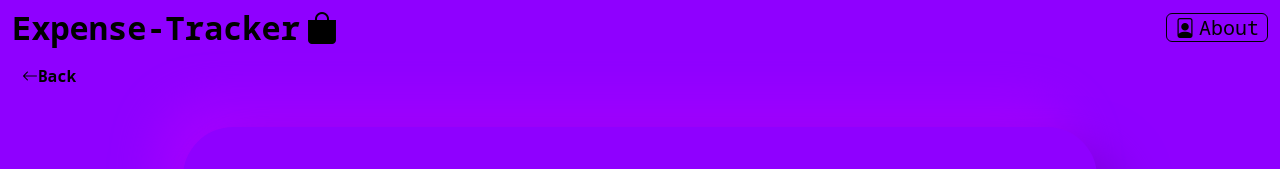
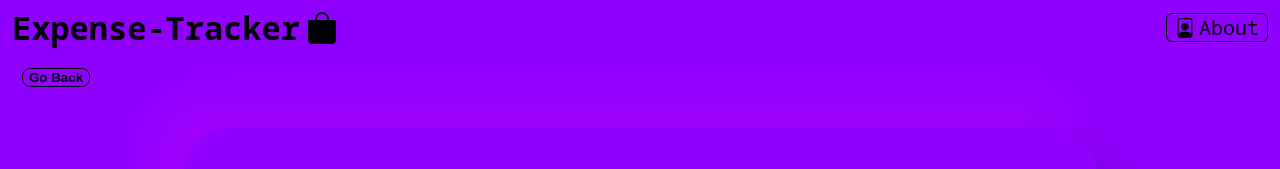
Before and after one commit to chhum-chanleak/expense, a React (Create React App) app: page /about in a window 1280 px wide. Shown: the top 169 px of the page. Built offline with nearby package versions, Linux system fonts and the light colour scheme.

Commit message:
updated css files

```diff
--- a/package.json
+++ b/package.json
@@ -7,6 +7,7 @@
     "@testing-library/jest-dom": "^5.14.1",
     "@testing-library/react": "^11.2.7",
     "@testing-library/user-event": "^12.8.3",
+    "gh-pages": "^3.2.3",
     "moment": "^2.29.1",
     "react": "^17.0.2",
     "react-dom": "^17.0.2",
--- a/src/App.js
+++ b/src/App.js
@@ -12,6 +12,7 @@ function App() {
       <Header />
       <Switch>
         <Route path="/" exact component={Home} />
+        <Route path="/expense" component={Home} />
         <Route path="/add-expense" component={AddExpense} />
         <Route path="/about" component={About} />
       </Switch>
--- a/src/components/add-form/add-form.css
+++ b/src/components/add-form/add-form.css
@@ -149,7 +149,6 @@
     width: 50% !important;
   }
   .category {
-    width: 70%;
-    background-color: green;
+    width: 90%;
   }
 }
--- a/src/components/topfold/index.js
+++ b/src/components/topfold/index.js
@@ -35,8 +35,7 @@ const TopFold = () => {
           <Link to="/">
             {" "}
             <div className="add-topfold-button">
-              <i class="bi bi-arrow-left"></i>
-              <label>Back</label>
+              <label>Go Back</label>
             </div>
           </Link>
           <Link to="/">
--- a/src/components/topfold/topfold.css
+++ b/src/components/topfold/topfold.css
@@ -89,8 +89,13 @@
   }
 }
 
-@media only screen and (max-width: 512px) {
+@media only screen and (max-width: 768px) {
   .add-button {
     font-size: 16px;
   }
+
+  .search-bar input {
+    border: none;
+    border-radius: 8px;
+  }
 }
--- a/src/pages/about/about.css
+++ b/src/pages/about/about.css
@@ -8,12 +8,12 @@
   min-height: 45vh;
 }
 
-.back-button {
-  border-radius: 6px;
-  cursor: pointer;
-
+button {
+  background-color: #8f00ff;
   margin-bottom: 40px;
-  width: 25px;
+  border: 1px solid black;
+  border-radius: 8px;
+  font-weight: 700;
 }
 
 .back-button label {
@@ -43,7 +43,7 @@
   }
 
   .about-info {
-    font-size: 16px;
+    font-size: 12px;
   }
 
   .p {
@@ -52,7 +52,4 @@
 }
 
 @media only screen and (min-width: 768px) {
-  .back-button {
-    width: 10%;
-  }
 }
--- a/src/pages/about/index.js
+++ b/src/pages/about/index.js
@@ -5,12 +5,11 @@ import "./about.css";
 const About = () => {
   return (
     <div className="about">
-      <Link to="/">
-        <div className="back-button">
-          <i class="bi bi-arrow-left"></i>
-          <label>Back</label>
-        </div>
-      </Link>
+      <div className="back-button">
+        <Link to="/">
+          <button>Go Back</button>
+        </Link>
+      </div>
 
       <div className="about-info">
         <p>
```
